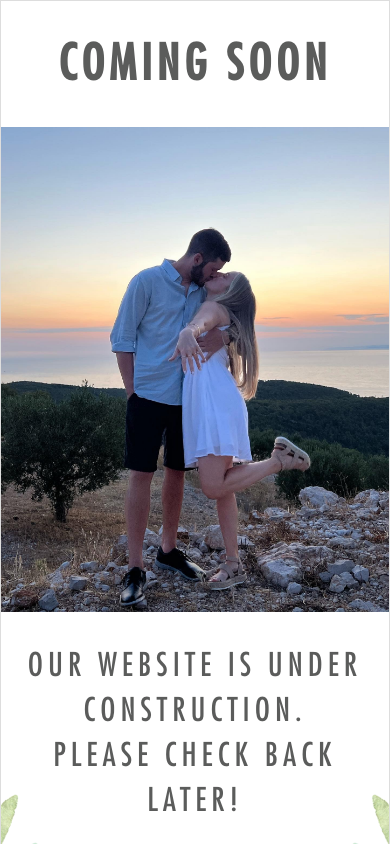
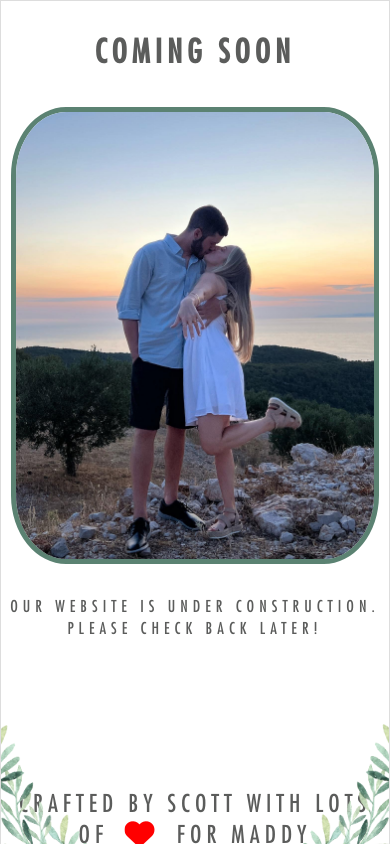
Before and after one commit to splemoine8/wombat, a Next.js app: page / in a window 390 px wide. Shown: the top 844 px of the page. Built offline with nearby package versions, Linux system fonts and the light colour scheme.

Commit message:
Update 23 files

```diff
--- a/components/footer.module.css
+++ b/components/footer.module.css
@@ -47,3 +47,22 @@
   right: 0;
   width: 305px;
 }
+
+@media screen and (max-width: 768px) {
+  /* Styles for iPads and smaller */
+  .footerImageLeft,
+  .footerImageRight {
+    width: 30%;
+  }
+}
+
+@media screen and (max-width: 450px) {
+  /* Styles for iPhones and smaller */
+  .footerImageLeft,
+  .footerImageRight {
+    width: 30%;
+  }
+  .footerText {
+    font-size: 0.9rem;
+  }
+}
--- a/styles/comingSoon.module.css
+++ b/styles/comingSoon.module.css
@@ -40,6 +40,12 @@
   margin-bottom: 2rem;
 }
 
+.imageContainer img {
+  border-radius: 15%;
+  border-width: thick;
+  border-color: #5b8272;
+}
+
 .text {
   font-size: 2rem;
   line-height: 1.4;
@@ -47,4 +53,38 @@
   max-width: 600px;
 }
 
+/* Responsive Styles */
+
+@media only screen and (max-width: 768px) {
+  .container {
+    font-size: 2rem;
+  }
+
+  .header h1 {
+    font-size: 2.5rem;
+  }
+
+  .text {
+    font-size: 1.5rem;
+  }
+}
+
+@media only screen and (max-width: 480px) {
+  .container {
+    font-size: 1.5rem;
+  }
+
+  .header h1 {
+    font-size: 2rem;
+  }
+
+  .text {
+    font-size: 1rem;
+  }
+  .imageContainer {
+    padding-left: 10px;
+    padding-right: 10px;
+  }
+}
+
 /* etc... */
```
